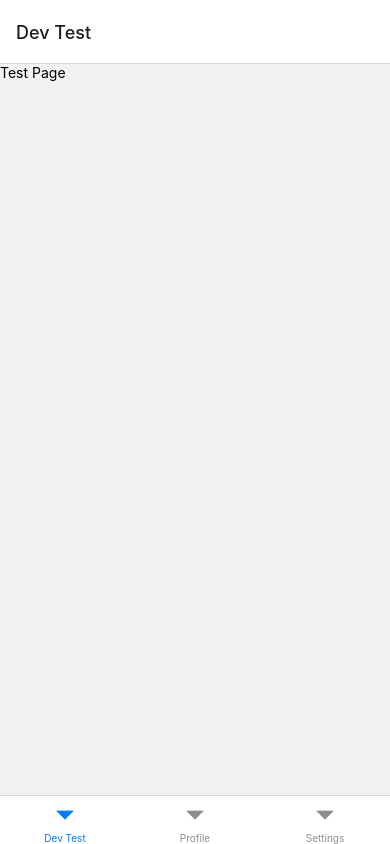
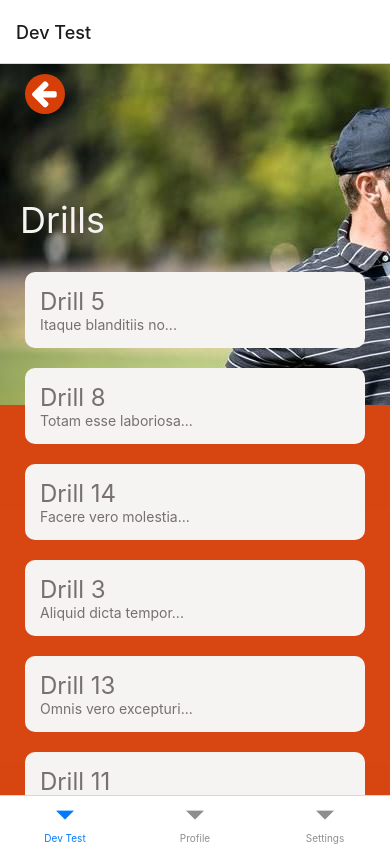
Before and after one commit to efmmoncada/golf-drill-challenge-app, a React Native app: screen / in a window 390 px wide. Built offline with nearby package versions, Linux system fonts and the light colour scheme.

Commit message:
Add back button to drill list

```diff
--- a/screens/DevTest.jsx
+++ b/screens/DevTest.jsx
@@ -1,13 +1,12 @@
 import React from "react";
 import { View, StyleSheet, Text } from "react-native";
+import Drills from "./Drills";
 
 
 export default function DevTest() {
 
     return (
-        <View style={styles.container}>
-            <Text>Test Page</Text>
-        </View>
+        <Drills />
     );
 }
 
--- a/screens/Drills.jsx
+++ b/screens/Drills.jsx
@@ -1,12 +1,10 @@
 import { React, useState } from "react";
 import { View, StyleSheet } from "react-native";
 import Banner from "../src/components/Banner";
-import DrillList from "../src/components/DrillList"
+import DrillList from "../src/components/DrillList";
 import TeamData from "../data/teamData.json";
 
-
 export default function Drills() {
-
   const [drillData, setDrillData] = useState(TeamData.drills);
 
   return (
--- a/src/components/Banner.jsx
+++ b/src/components/Banner.jsx
@@ -1,11 +1,13 @@
 import React from "react";
 import Fuenmayor from "../../assets/MateoFuenmayor.jpeg";
 import { StyleSheet, ImageBackground, Text, View } from "react-native";
+import Buttons from "./Buttons";
 
 const Banner = () => {
   return (
     <View style={banner.container}>
       <ImageBackground style={banner.image} source={Fuenmayor}>
+        <Buttons theme="backOrange" />
         <Text style={banner.heading}>Drills</Text>
       </ImageBackground>
     </View>
--- a/src/components/ListItem.jsx
+++ b/src/components/ListItem.jsx
@@ -5,7 +5,7 @@ const ListItem = ({ title, subtext }) => {
   return (
     <TouchableOpacity style={item.itemContainer}>
       <Text style={item.title}>{title}</Text>
-      <Text style={item.subtext}>{subtext}</Text>
+      <Text style={item.subtext}>{`${subtext.substring(0, 20)}...`}</Text>
     </TouchableOpacity>
   );
 };
```
Also changed, not shown: 1 other file (tests, documents, lock files or other folders). Lines whose indentation alone changed are shown as unchanged.
